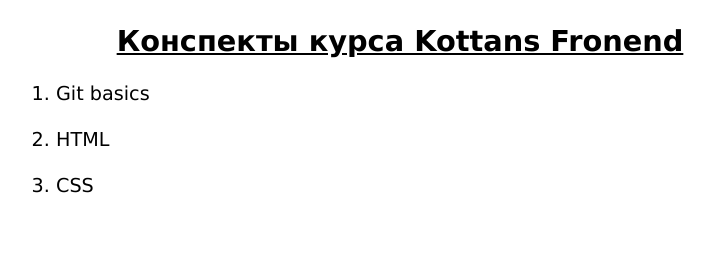
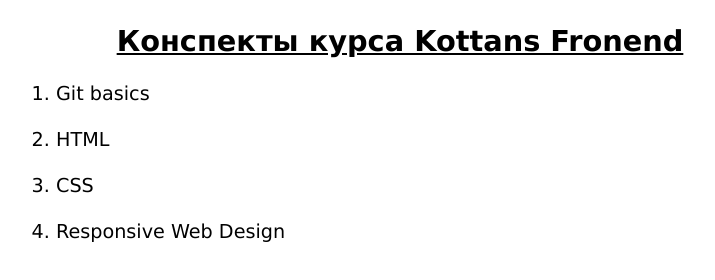
Before and after one commit to LuckyDnepr-LearningStage/kottans-frontend, a plain HTML site: page index.html in a window 1280 px wide. Shown: the whole page, without its empty margins (240-955 px from the left). Drawn offline with Linux system fonts and the light colour scheme.

Commit message:
Update index.html

```diff
--- a/index.html
+++ b/index.html
@@ -55,6 +55,10 @@
                 <li>
                     <a href="/kottans-frontend/Summaries/CSS.html">CSS</a>
                 </li>
+                  <br>
+                <li>
+                    <a href="/kottans-frontend/Summaries/responsive-web-design.html">Responsive Web Design</a>
+                </li>
             </ol>
         </article>
         </section>
```
